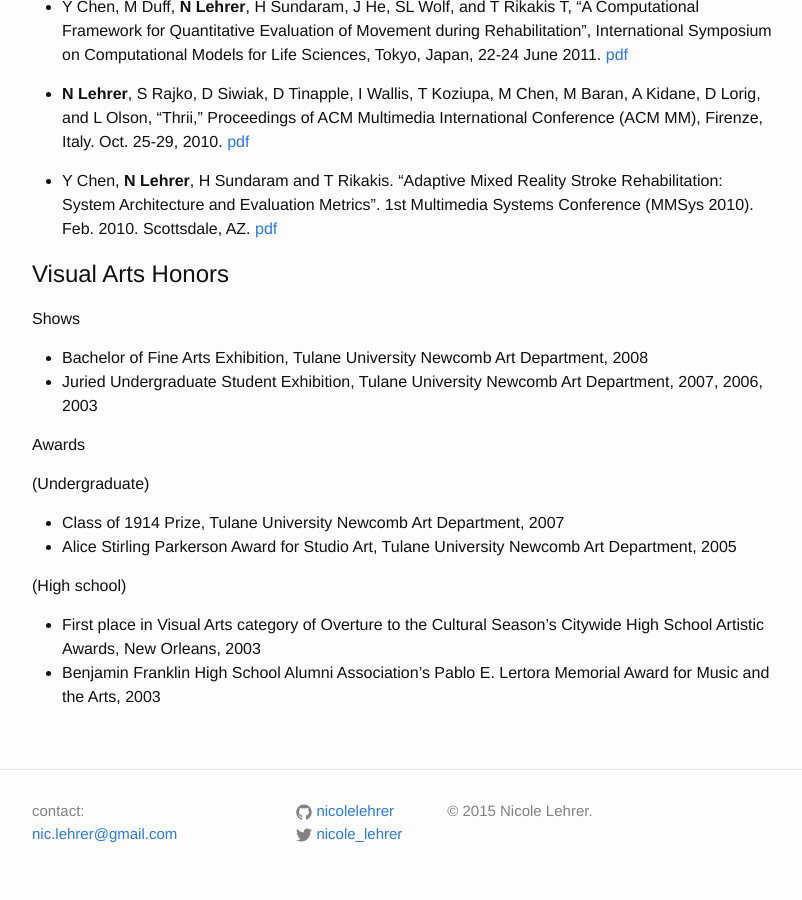
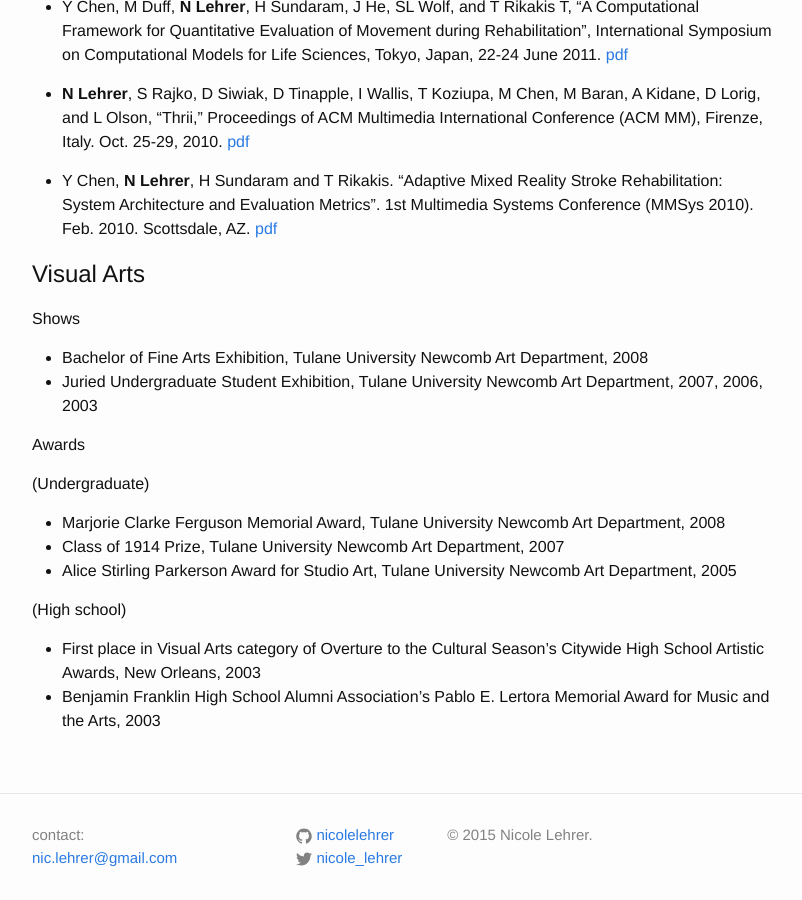
Before and after one commit to nicolelehrer/nicolelehrer.github.io, a Jekyll site: the page built from xCV.md, in a window 1280 px wide and 900 px high, scrolled down 2106 px. Shown: the whole window, without its empty margins (238-1040 px from the left). Built offline with Jekyll 4.4.1, drawn with Linux system fonts in a browser that asks for light colours.

Commit message:
updated visual arts awards with award from 2008

```diff
--- a/xCV.md
+++ b/xCV.md
@@ -76,7 +76,7 @@ Conference
 
 
 
-Visual Arts Honors
+Visual Arts
 ===
 
 Shows
@@ -88,6 +88,7 @@ Awards
 
 (Undergraduate)
 
+- Marjorie Clarke Ferguson Memorial Award, Tulane University Newcomb Art Department, 2008
 - Class of 1914 Prize, Tulane University Newcomb Art Department, 2007
 - Alice Stirling Parkerson Award for Studio Art, Tulane University Newcomb Art Department, 2005
 
```
